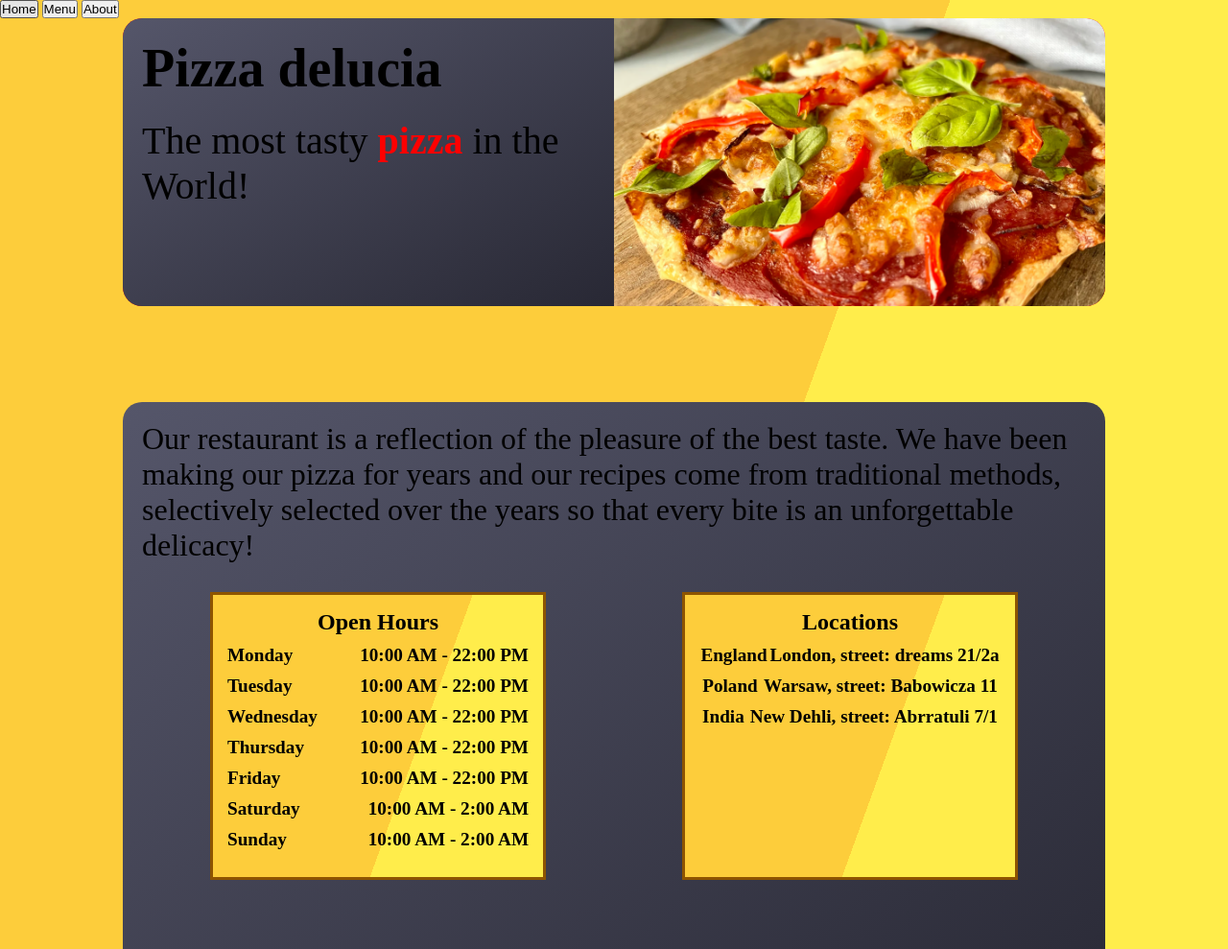
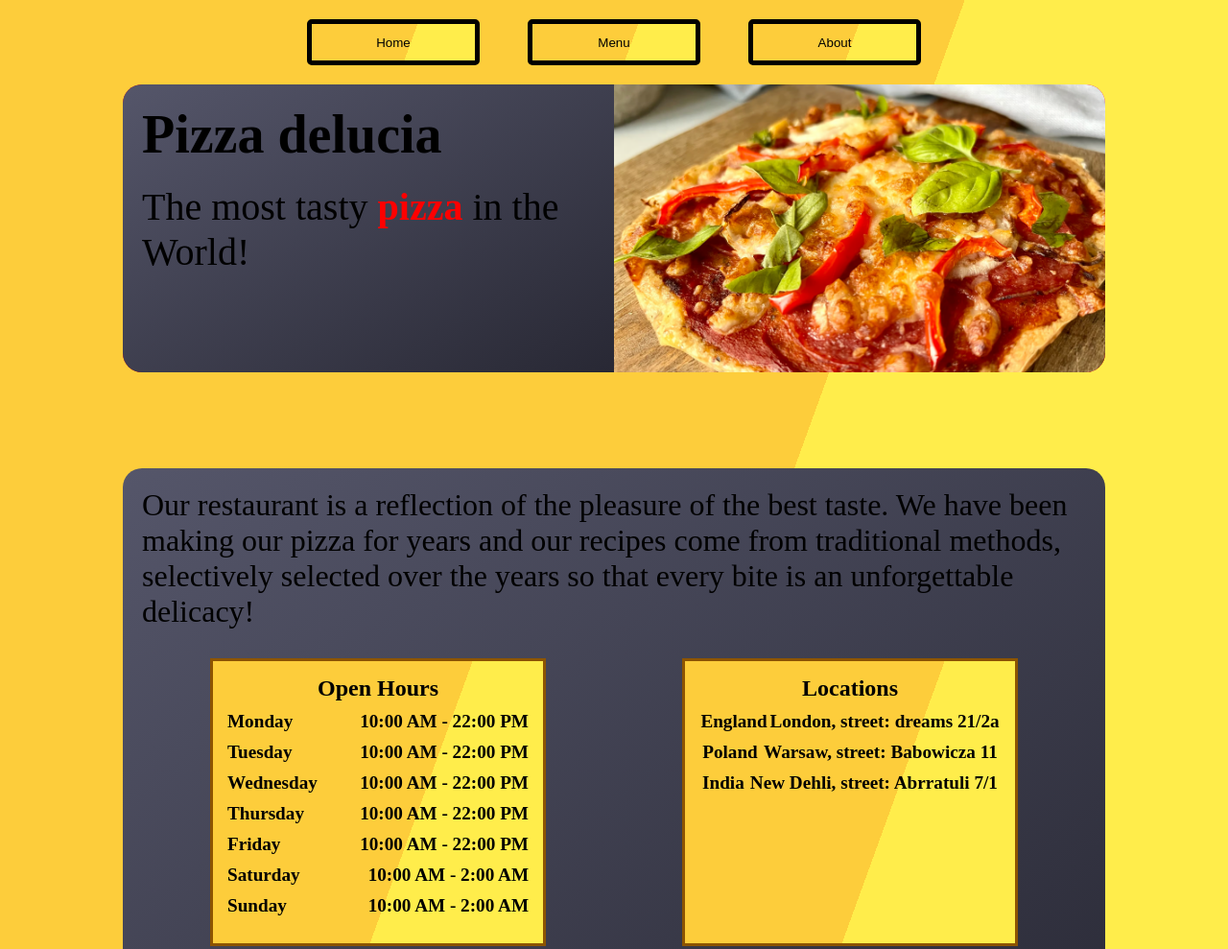
Before and after one commit to hubfrt1337/Restaurant-project, a website built with webpack: page src/template.html in a window 1280 px wide. Shown: the top 989 px of the page at 96% size. Built offline with nearby package versions, Linux system fonts and the light colour scheme.

Commit message:
Home html finished

```diff
--- a/src/index.js
+++ b/src/index.js
@@ -1,3 +1,4 @@
 import './styles/style.css'
+import './styles/nav-styles.css'
 
 console.log('testing');
--- /dev/null
+++ b/src/styles/nav-styles.css
@@ -0,0 +1,19 @@
+nav{
+    margin: auto;
+    width: 50vw;
+    display: grid;
+    grid-template-columns: 1fr 1fr 1fr;
+    gap: 50px;
+    margin-top: 20px;
+    margin-bottom: 20px;
+}
+nav>button{
+    height: 3rem;
+    background: linear-gradient(110deg, #fdcd3b 60%, #ffed4b 60%);
+    border-radius: 5px;
+    border: 5px solid;
+    cursor: pointer;
+}
+nav>button:hover{
+    background: linear-gradient(110deg, #eab108 60%, #f1db10 60%);
+}
--- a/src/template.html
+++ b/src/template.html
@@ -8,9 +8,9 @@
 <body>
     <header>
         <nav>
-            <button>Home</button>
-            <button>Menu</button>
-            <button>About</button>
+            <button id="homeJs">Home</button>
+            <button id="menuJs">Menu</button>
+            <button id="aboutJs">About</button>
         </nav>
     </header>
     <div id="content">
```
